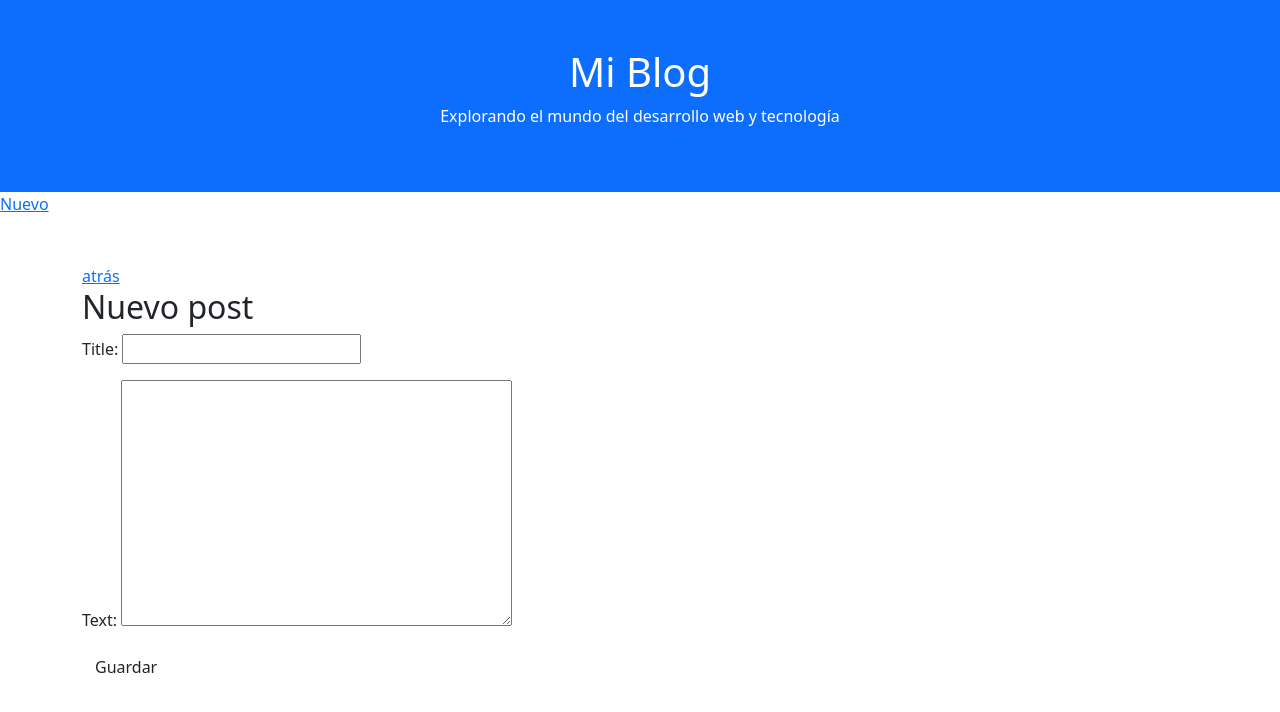
After one commit to Charliedev-11095/DjangoBlogJCF, a Django app: page /post/new/ in a window 1280 px wide. The commit adds this page. Shown: the top 712 px of the page. Run offline with Django 4.2, Linux system fonts and the light colour scheme; some libraries are stand-ins or nearby versions.

Commit message:
finalizado

```diff
--- /dev/null
+++ b/blog/forms.py
@@ -0,0 +1,7 @@
+from django import forms
+from .models import Post
+
+class PostForm(forms.ModelForm):
+    class Meta:
+        model = Post
+        fields = ('title', 'text',)
--- a/blog/models.py
+++ b/blog/models.py
@@ -1,7 +1,6 @@
 from django.conf import settings
 from django.db import models
 from django.utils import timezone
-
 
 class Post(models.Model):
     author = models.ForeignKey(settings.AUTH_USER_MODEL, on_delete=models.CASCADE)
--- a/blog/templates/blog/blog.html
+++ b/blog/templates/blog/blog.html
@@ -1,4 +1,5 @@
 {% load static %}
+
 
 <!DOCTYPE html>
 <html lang="es">
@@ -15,6 +16,9 @@
         <p>Explorando el mundo del desarrollo web y tecnología</p>
     </header>
 
+    <a href="{% url 'post_new' %}" class="top-menu"><span class="glyphicon glyphicon-plus">Nuevo</span></a>
+
+
     <div class="container mt-5">
         {% block content %}
 
--- a/blog/templates/blog/post_detail.html
+++ b/blog/templates/blog/post_detail.html
@@ -7,6 +7,7 @@
                 {{ post.published_date }}
             </div>
         {% endif %}
+        <a class="btn btn-default" href="{% url 'post_edit' pk=post.pk %}"><span class="glyphicon glyphicon-pencil"></span>editar</a>
         <h2>{{ post.title }}</h2>
         <p>{{ post.text|linebreaksbr }}</p>
     </div>
--- /dev/null
+++ b/blog/templates/blog/post_edit.html
@@ -0,0 +1,14 @@
+{% extends 'blog/blog.html' %}
+
+
+{% block content %}
+
+<a href="{% url 'post_list' %}">atrás</a>
+    <h2>Nuevo post</h2>
+    <form method="POST" class="post-form">
+        {% csrf_token %}
+        {{ form.as_p }}
+        <button type="submit" class="save btn btn-default">Guardar</button>
+
+    </form>
+{% endblock %}
--- a/blog/urls.py
+++ b/blog/urls.py
@@ -4,4 +4,7 @@ from . import views
 urlpatterns = [
     path('', views.post_list, name='post_list'),
     path('post/<int:pk>/', views.post_detail, name='post_detail'),
+    path('post/new/',views.post_new, name='post_new'),
+    path('post/<int:pk>/edit/', views.post_edit, name='post_edit'),
+
 ]
--- a/blog/views.py
+++ b/blog/views.py
@@ -1,7 +1,7 @@
-from django.shortcuts import render
 from django.utils import timezone
 from .models import Post
-from django.shortcuts import render, get_object_or_404
+from django.shortcuts import render, get_object_or_404, redirect
+from .forms import PostForm
 
 def post_list(request):
     posts = Post.objects.filter(published_date__lte=timezone.now()).order_by('published_date')
@@ -10,3 +10,30 @@ def post_list(request):
 def post_detail (request, pk):
     post = get_object_or_404(Post, pk=pk)
     return render(request, 'blog/post_detail.html', {'post': post})
+
+def post_new(request):
+    if request.method == "POST":
+        form = PostForm(request.POST)
+        if form.is_valid():
+            post = form.save(commit=False)
+            post.author = request.user
+            post.published_date = timezone.now()
+            post.save()
+            return redirect('post_detail', pk=post.pk)
+    else:
+        form = PostForm()
+    return render(request, 'blog/post_edit.html', {'form': form})
+
+def post_edit(request, pk):
+    post = get_object_or_404(Post, pk=pk)
+    if request.method == "POST":
+        form = PostForm(request.POST, instance=post)
+        if form.is_valid():
+            post = form.save(commit=False)
+            post.author = request.user
+            post.published_date = timezone.now()
+            post.save()
+            return redirect('post_detail', pk=post.pk)
+    else:
+        form = PostForm(instance=post)
+    return render(request, 'blog/post_edit.html', {'form': form})
```
Also changed, not shown: db.sqlite3. Lines whose indentation alone changed are shown as unchanged.
